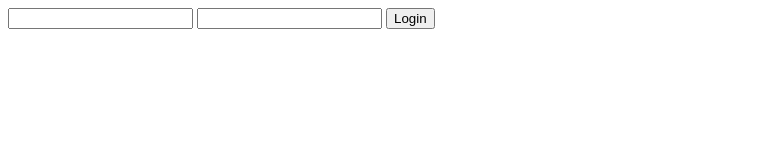
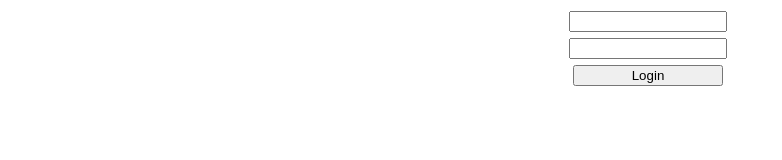
Before and after one commit to YOUNGmaxer/login-session, a website: page client/login.html in a window 1280 px wide. Shown: the whole page, without its empty margins (0-782 px from the left). Drawn offline with nearby package versions, Linux system fonts and the light colour scheme.

Commit message:
增加一点样式

```diff
--- a/client/login.html
+++ b/client/login.html
@@ -6,6 +6,26 @@
   <meta http-equiv="X-UA-Compatible" content="ie=edge">
   <title>Login</title>
   <script src="https://cdn.bootcss.com/jquery/3.4.1/jquery.min.js"></script>
+  <style>
+    html, body {
+      width: 100%;
+      height: 100%;
+    }
+    body {
+      display: flex;
+      /* align-items: center; */
+      justify-content: center;
+    }
+    form {
+      display: flex;
+      flex-direction: column;
+      align-items: center;
+    }
+    #name, #password, #loginBtn {
+      margin: 3px;
+      width: 150px;
+    }
+  </style>
 </head>
 <body>
   <form action="/api/login" method="POST">
```
